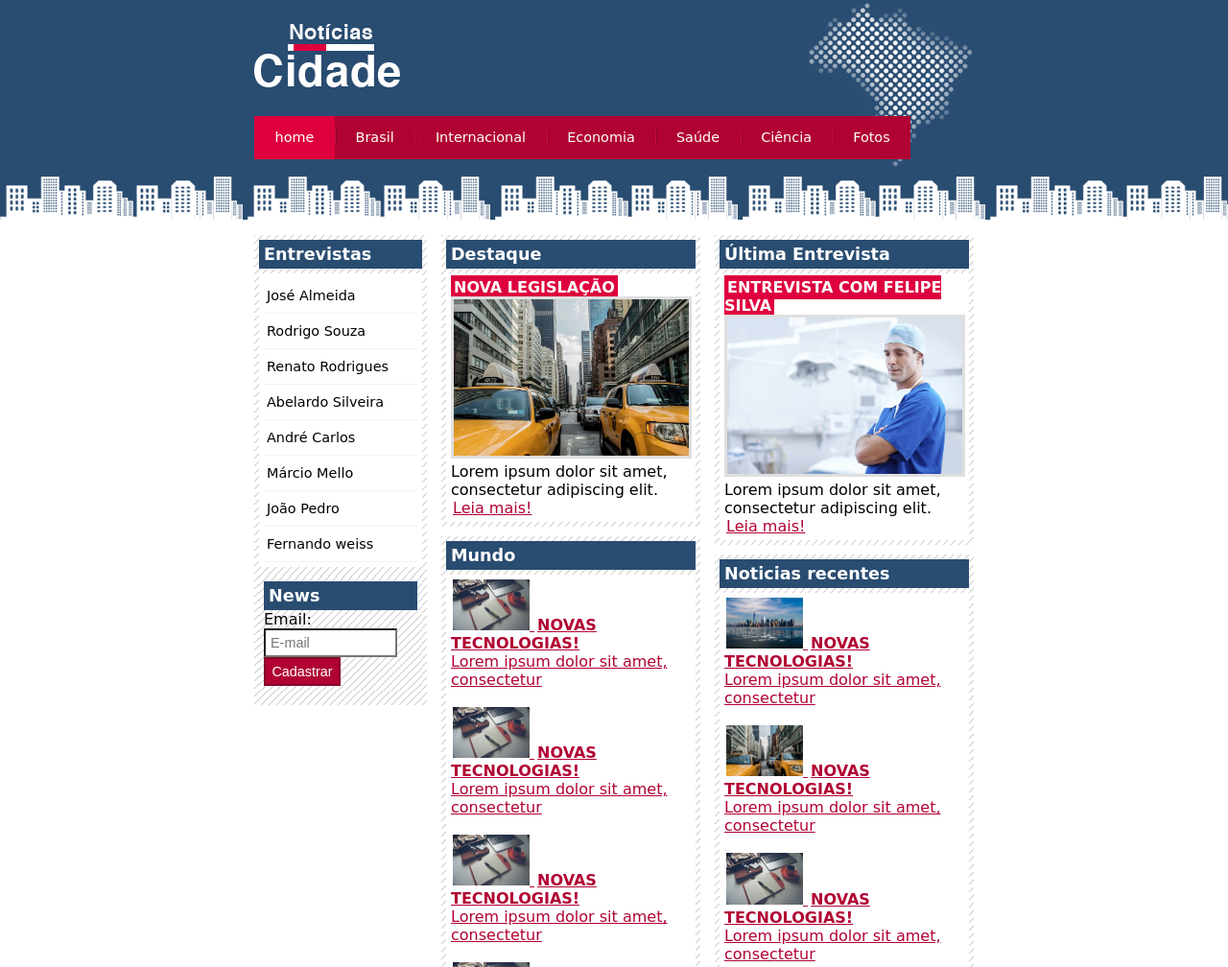
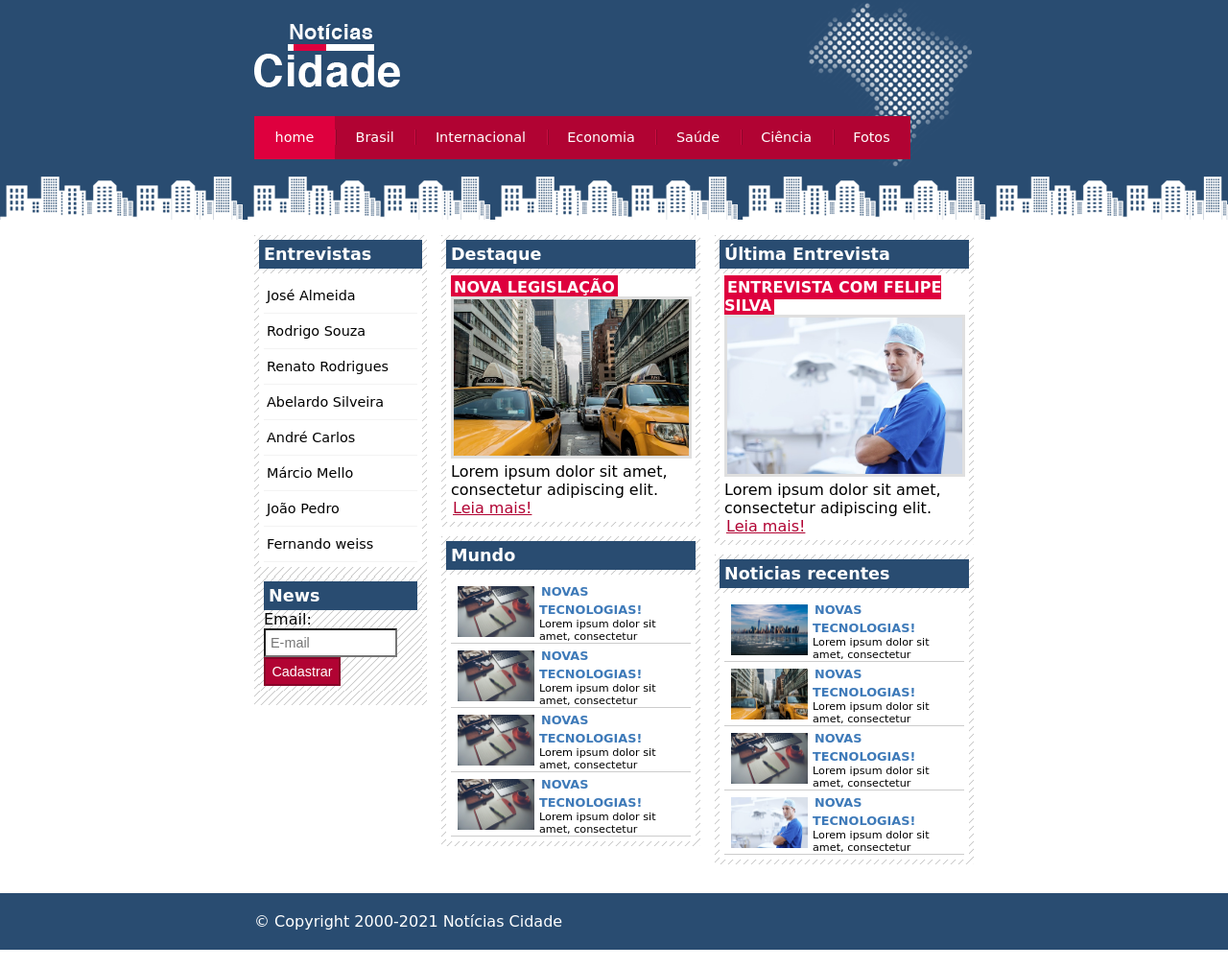
Before and after one commit to rod273/site_noticias-cidade-udemy, a plain HTML site: page index.html in a window 1280 px wide. Shown: the top 1008 px of the page at 96% size. Drawn offline with Linux system fonts and the light colour scheme; a web font is replaced by a local one.

Commit message:
Update style.css

```diff
--- a/css/style.css
+++ b/css/style.css
@@ -211,11 +211,45 @@ img.imagem-principal {
    background:#de003e;
    color: #fff;
 }
+
+/* formatando lista-noticias */
+
+#lista-noticias li{
+    padding: 2px;
+    border-bottom:1px solid #ccc;
+    height: 62px;
+
+}
+
+#lista-noticias li a img {
+    float: left;
+    margin: 5px;
+}
+
+#lista-noticias li a{
+   text-decoration: none;
+   color:#000;
+}
+
+#lista-noticias li a h3{
+    font-size: 0.8em;
+    padding: 0;
+    color: #3e7ab9;
+ }
+
+ #lista-noticias li a p{
+    font-size: 0.7em;
+ }
+
+ #lista-noticias li:hover{
+    background: #eee;
+    cursor: pointer;
+ }
+
 /*rodape*/
 #container-rodape {
     background: #294c71;
     padding: 20px;
-
 
 }
 
```
